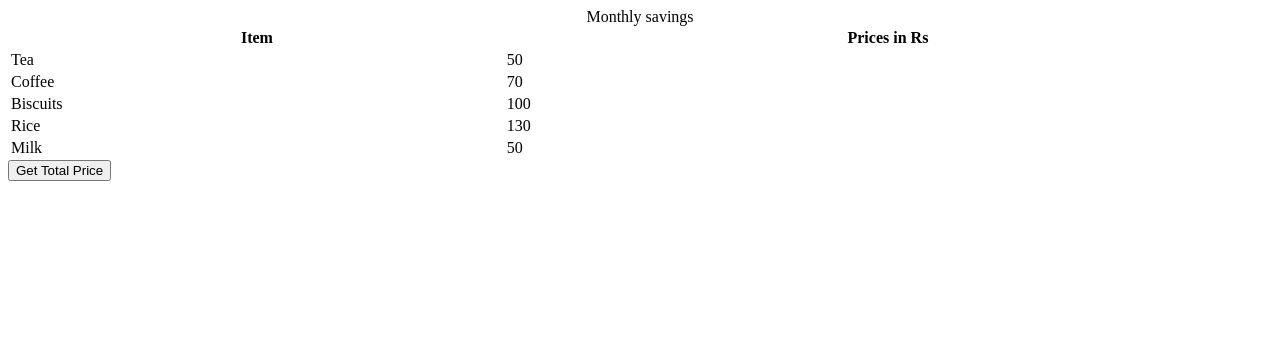
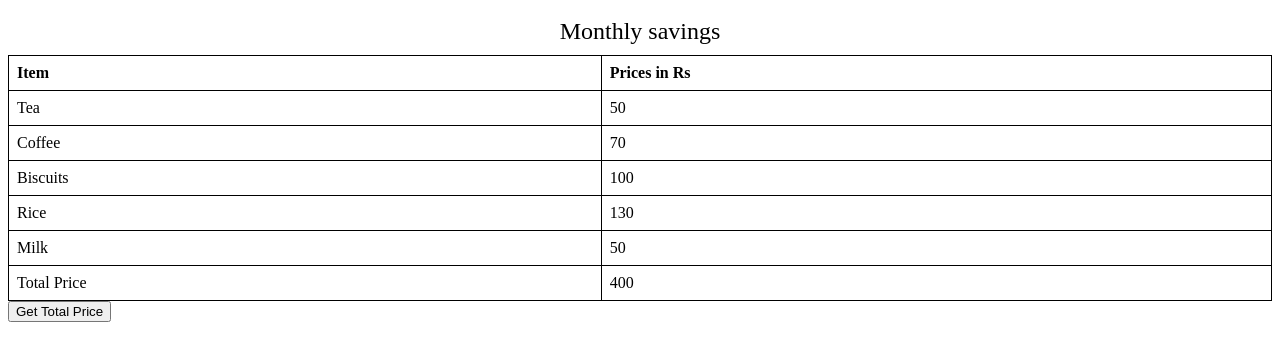
Before and after one commit to acciojob/grofers-checkout-ankitpawar1, a website: page main.html in a window 1280 px wide. Both pictures are taken after a click on the button "Get Total Price". Drawn offline with Linux system fonts and the light colour scheme.

Commit message:
created a submission

```diff
--- a/script.js
+++ b/script.js
@@ -1,10 +1,31 @@
+// script.js
+
 const getSumBtn = document.createElement("button");
-getSumBtn.append("Get Total Price");
+getSumBtn.textContent = "Get Total Price";
 document.body.appendChild(getSumBtn);
 
 const getSum = () => {
-//Add your code here
+    // Get all price element
+    const prices = document.querySelectorAll('.price');
+    let total = 0;
 
+    // Sum up the values
+    prices.forEach(priceElement => {
+        total += parseFloat(priceElement.textContent) || 0;
+    });
+
+    // Check if the total row already exists
+    let totalRow = document.querySelector('#totalRow');
+    if (totalRow) {
+        totalRow.querySelector('.total-price').textContent = total;
+    } else {
+        // Create a new row for total price
+        const table = document.querySelector('table');
+        const newRow = document.createElement('tr');
+        newRow.id = 'totalRow';
+        newRow.innerHTML = `<td>Total Price</td><td class="total-price">${total}</td>`;
+        table.appendChild(newRow);
+    }
 };
 
 getSumBtn.addEventListener("click", getSum);
--- a/styles.css
+++ b/styles.css
@@ -1,2 +1,16 @@
+/* styles.css */
+table {
+    border-collapse: collapse;
+    width: 100%;
+}
 
-/* Your CSS Code here. */
+th, td {
+    border: 1px solid black;
+    padding: 8px;
+    text-align: left;
+}
+
+caption {
+    font-size: 1.5em;
+    margin: 10px;
+}
```
Also changed, not shown: main.html (+2 -11 lines).
